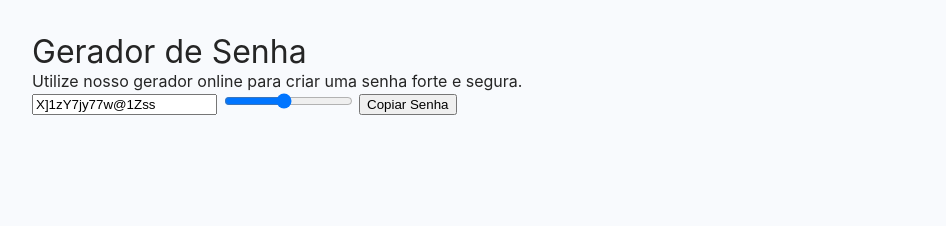
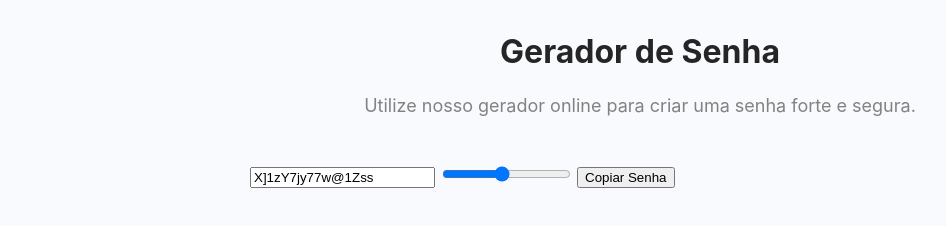
Before and after one commit to AylsonSantos/gerador_Senha, a plain HTML site: page index.html in a window 1280 px wide. Shown: the whole page, without its empty margins (0-946 px from the left). Drawn offline with Linux system fonts and the light colour scheme; files that its build step writes are made by us from their sources.

Commit message:
formatando titulo

```diff
--- a/index.html
+++ b/index.html
@@ -8,9 +8,13 @@
     <link href="css/style.css" rel="stylesheet" />
   </head>
   <body>
-    <h1>Gerador de Senha</h1>
-    <p>Utilize nosso gerador online para criar uma senha forte e segura.</p>
-
+    <main>
+      <section class="hero">
+        <h1 class="title">Gerador de Senha</h1>
+        <p class="subtitle">
+          Utilize nosso gerador online para criar uma senha forte e segura.
+        </p>
+      </section>
       <input type="text" name="password" id="password" />
       <input
         type="range"
@@ -22,39 +26,37 @@
       />
 
       <button id="copy">Copiar Senha</button>
-
+    </main>
     <script>
-      let passwordLength = 16
-      const inputEl = document.querySelector("#password")
+      let passwordLength = 16;
+      const inputEl = document.querySelector("#password");
 
       function generatePassword() {
-          const chars = "abcdefghjkmnpqrstuvwxyzABCDEFGHJKLMNPQRSTUVWXYZ123456789?!@&*()[]"
-          let password = ""
+        const chars =
+          "abcdefghjkmnpqrstuvwxyzABCDEFGHJKLMNPQRSTUVWXYZ123456789?!@&*()[]";
+        let password = "";
 
         for (let i = 0; i < passwordLength; i++) {
-            const randonNumber = Math.floor(Math.random() * chars.length)
-              password += chars.substring(randonNumber, randonNumber + 1)
+          const randonNumber = Math.floor(Math.random() * chars.length);
+          password += chars.substring(randonNumber, randonNumber + 1);
         }
 
-
-          inputEl.value = password
-
+        inputEl.value = password;
       }
       function copy() {
-        navigator.clipboard.writeText(inputEl.value)
+        navigator.clipboard.writeText(inputEl.value);
       }
 
-      const passwordLengthEl = document.querySelector("#password-length")
-      passwordLengthEl.addEventListener("input", function() {
-        passwordLength = passwordLengthEl.value
-        generatePassword()
-      })
+      const passwordLengthEl = document.querySelector("#password-length");
+      passwordLengthEl.addEventListener("input", function () {
+        passwordLength = passwordLengthEl.value;
+        generatePassword();
+      });
 
-      const copyButtonEl = document.querySelector("#copy")
-      copyButtonEl.addEventListener("click", copy)
+      const copyButtonEl = document.querySelector("#copy");
+      copyButtonEl.addEventListener("click", copy);
 
-
-      generatePassword()
+      generatePassword();
     </script>
   </body>
 </html>
--- a/style.css
+++ b/style.css
@@ -5,3 +5,24 @@ body {
     padding: 2rem;
 
 }
+
+main {
+    max-width: 780px;
+    margin: 0 auto;
+}
+
+.hero {
+    text-align: center;
+    padding-bottom: 3rem;
+}
+
+.hero .title {
+    font-size: 2rem;
+    font-weight: bold;
+    padding-bottom: 1.5rem;
+}
+
+.hero .subtitle {
+    font-size: 1.125rem;
+    color: #828282;
+}
```
Lines whose indentation alone changed are shown as unchanged.
